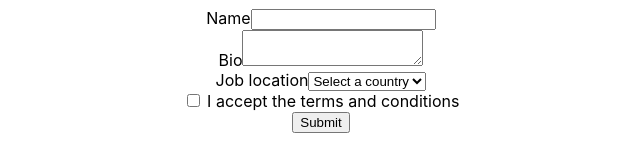
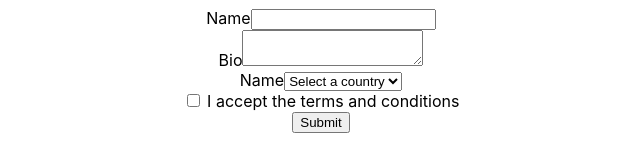
Before and after one commit to glenncai/react-testing, a React (Create React App) app: page / in a window 1280 px wide. Shown: the part 123-283 px from the top of the page, without its empty margins (319-959 px from the left). Built offline with nearby package versions, Linux system fonts and the light colour scheme.

Commit message:
test: getByLabelText

```diff
--- a/src/components/application/application.tsx
+++ b/src/components/application/application.tsx
@@ -15,7 +15,7 @@
           <textarea name="bio" id="bio" />
         </div>
         <div>
-          <label htmlFor="job-location">Job location</label>
+          <label htmlFor="job-location">Name</label>
           <select name="job-location" id="job-location">
             <option value="">Select a country</option>
             <option value="US">United States</option>
```
Also changed, not shown: 1 other file (tests, documents, lock files or other folders).
